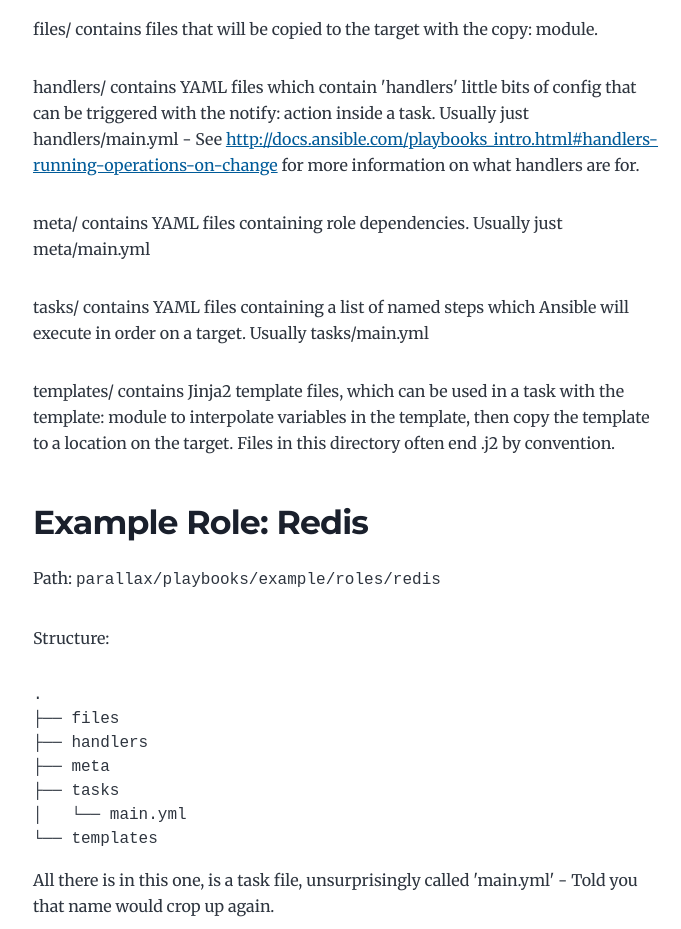
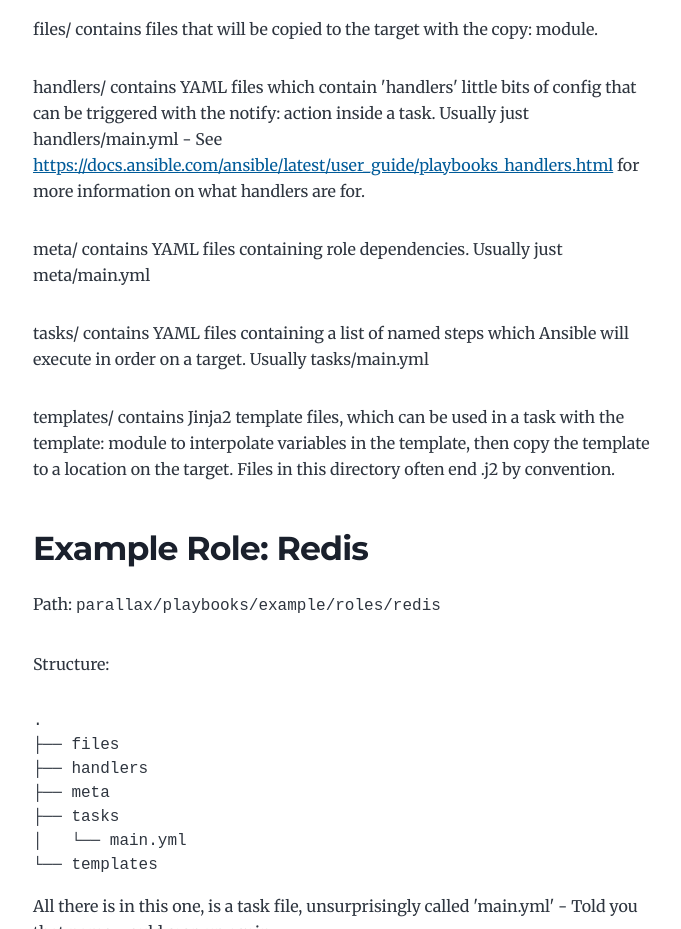
Before and after one commit to tomoconnor/blog.devopstom.com, a Gatsby site in the folder gatsby-starter-blog/: page /getting-started-ansible/ in a window 1280 px wide. Shown: the part 6100-7029 px from the top of the page, without its empty margins (291-972 px from the left). Built offline with nearby package versions, Linux system fonts and the light colour scheme; Gatsby itself is replaced by a stand-in of ours; some packages are replaced by stand-ins of ours; code samples lack their colours.

Commit message:
fix dead link (Thanks Mariusz)

```diff
--- a/gatsby-starter-blog/content/blog/getting-started-ansible/index.md
+++ b/gatsby-starter-blog/content/blog/getting-started-ansible/index.md
@@ -213,7 +213,7 @@
 
 files/ contains files that will be copied to the target with the copy: module.
 
-handlers/ contains YAML files which contain 'handlers' little bits of config that can be triggered with the notify: action inside a task. Usually just handlers/main.yml - See http://docs.ansible.com/playbooks_intro.html#handlers-running-operations-on-change for more information on what handlers are for.
+handlers/ contains YAML files which contain 'handlers' little bits of config that can be triggered with the notify: action inside a task. Usually just handlers/main.yml - See https://docs.ansible.com/ansible/latest/user_guide/playbooks_handlers.html for more information on what handlers are for.
 
 meta/ contains YAML files containing role dependencies.  Usually just meta/main.yml
 
```
